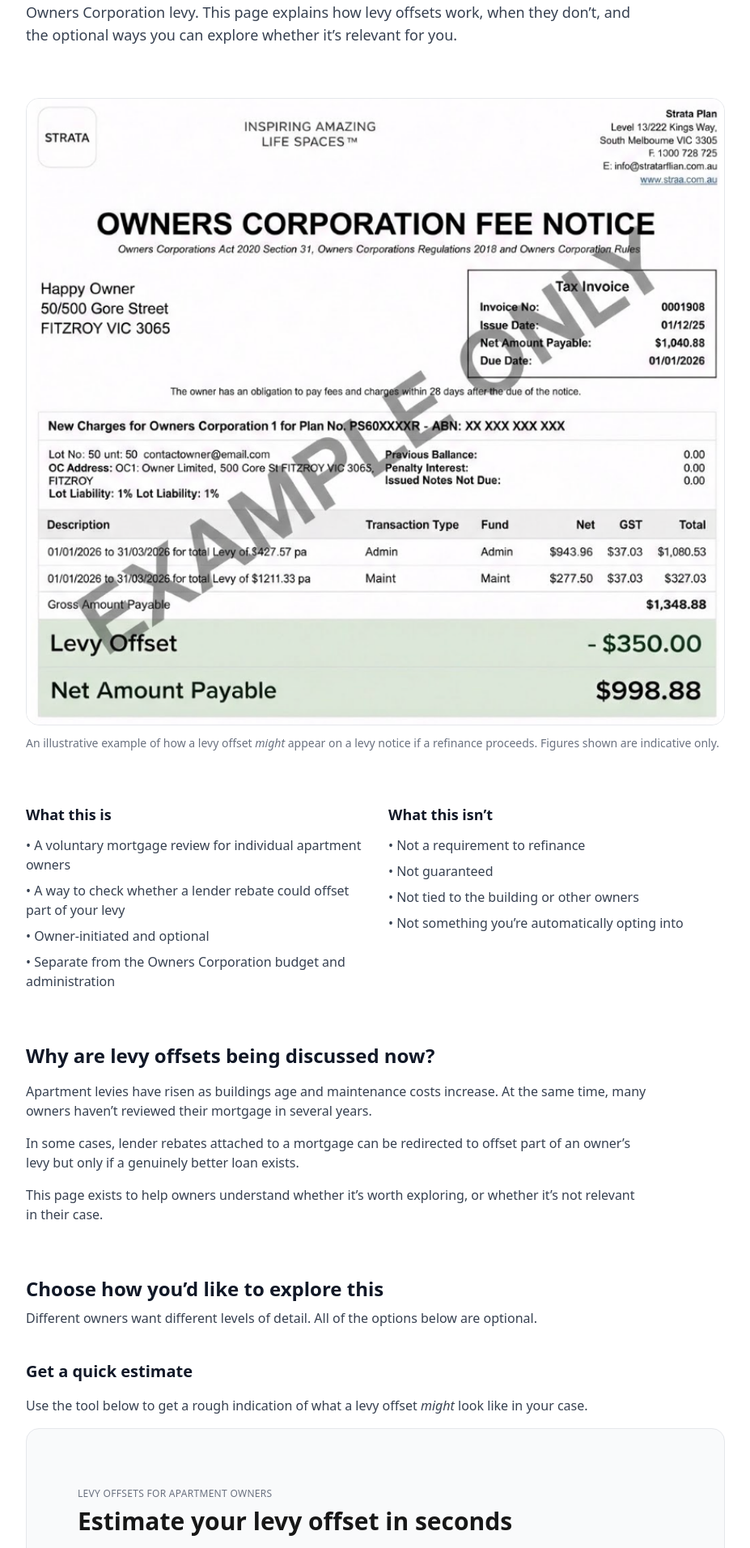
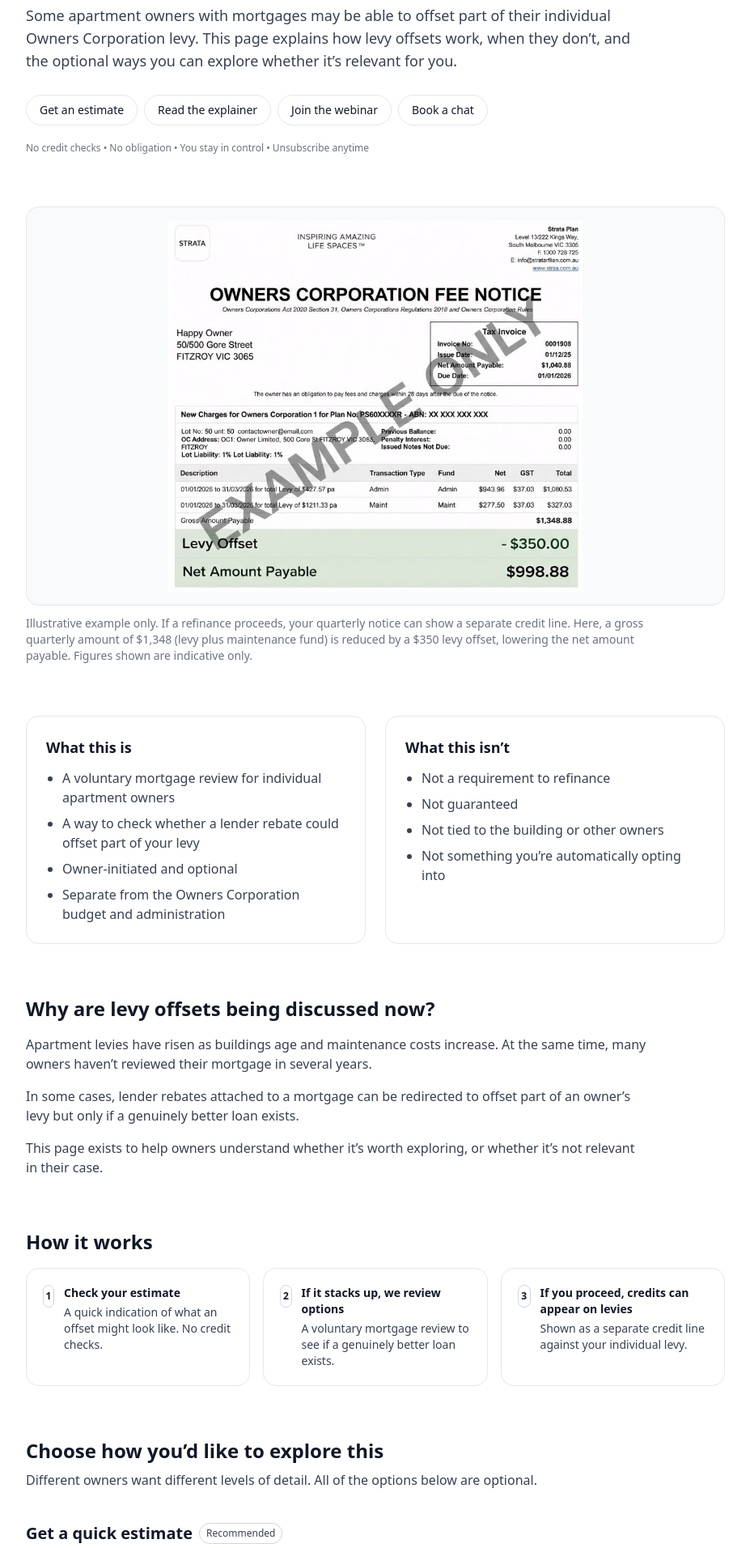
Before and after one commit to RukiDe/sold-nextjs, a Next.js app: page /buildings/levy-offsets/for-owners in a window 1280 px wide. Shown: the part 228-2140 px from the top of the page at 81% size, without its empty margins (176-1103 px from the left). Built offline with nearby package versions, Linux system fonts and the light colour scheme; no server answers.

Commit message:
levy offset page design changes 1.1

```diff
--- a/app/buildings/levy-offsets/for-owners/page.tsx
+++ b/app/buildings/levy-offsets/for-owners/page.tsx
@@ -1,66 +1,134 @@
+import type { ReactNode } from "react";
 import OwnersEstimatePage from "./estimate/OwnersEstimate";
 import { PdfExplainerCta } from "@/components/PdfExplainerCta";
 import { WebinarSignupCta } from "@/components/WebinarSignupCta";
+
+function JumpPill({
+  href,
+  children,
+}: {
+  href: string;
+  children: ReactNode;
+}) {
+  return (
+    <a
+      href={href}
+      className="inline-flex items-center justify-center px-4 py-2 rounded-full border border-gray-200 bg-white text-sm font-medium text-gray-900 hover:border-gray-300 transition"
+    >
+      {children}
+    </a>
+  );
+}
+
+function Step({
+  n,
+  title,
+  desc,
+}: {
+  n: string;
+  title: string;
+  desc: string;
+}) {
+  return (
+    <div className="border border-gray-200 rounded-2xl p-5 bg-white">
+      <div className="flex items-start gap-3">
+        <div className="h-7 w-7 rounded-full border border-gray-300 flex items-center justify-center text-xs font-semibold text-gray-900">
+          {n}
+        </div>
+        <div className="space-y-1">
+          <p className="text-sm font-semibold text-gray-900">{title}</p>
+          <p className="text-sm text-gray-700">{desc}</p>
+        </div>
+      </div>
+    </div>
+  );
+}
 
 export default function LevyOffsetsForOwnersPage() {
   return (
     <main className="bg-white">
       <section className="max-w-4xl mx-auto px-4 py-12 space-y-16">
         {/* HERO */}
-        <header className="space-y-4">
+        <header className="space-y-5">
+          <div className="space-y-3 max-w-3xl">
             <p className="text-xs uppercase tracking-wide text-gray-500">
               Levy offsets for apartment owners
             </p>
             <h1 className="text-3xl md:text-4xl font-semibold text-gray-900">
               A voluntary levy offset for apartment owners
             </h1>
-          <p className="text-lg text-gray-700 max-w-3xl">
+            <p className="text-lg text-gray-700">
               Some apartment owners with mortgages may be able to offset part of
               their individual Owners Corporation levy. This page explains how
               levy offsets work, when they don’t, and the optional ways you can
               explore whether it’s relevant for you.
+            </p>
+          </div>
+
+          {/* Jump bar */}
+          <div className="flex flex-wrap gap-2 pt-2">
+            <JumpPill href="#estimate">Get an estimate</JumpPill>
+            <JumpPill href="#pdf">Read the explainer</JumpPill>
+            <JumpPill href="#webinar">Join the webinar</JumpPill>
+            <JumpPill href="#chat">Book a chat</JumpPill>
+          </div>
+
+          {/* Trust strip */}
+          <p className="text-xs text-gray-500">
+            No credit checks • No obligation • You stay in control • Unsubscribe
+            anytime
           </p>
         </header>
 
         {/* MONEY SHOT */}
         <section className="space-y-3">
           <div className="border border-gray-200 rounded-2xl overflow-hidden bg-gray-50">
+            <div className="flex justify-center px-3 py-4">
               <img
                 src="/levy-offset-notice.png"
                 alt="Illustrative levy notice showing levy offset"
-            className="w-full h-auto"
+                className="w-full max-w-md md:max-w-lg h-auto"
               />
             </div>
-          <p className="text-sm text-gray-500">
-            An illustrative example of how a levy offset <em>might</em> appear
-            on a levy notice if a refinance proceeds. Figures shown are
+          </div>
+
+          <p className="text-sm text-gray-500 max-w-3xl">
+            Illustrative example only. If a refinance proceeds, your quarterly
+            notice can show a separate credit line. Here, a gross quarterly
+            amount of $1,348 (levy plus maintenance fund) is reduced by a $350
+            levy offset, lowering the net amount payable. Figures shown are
             indicative only.
           </p>
         </section>
 
         {/* WHAT THIS IS / ISN'T */}
-        <section className="grid md:grid-cols-2 gap-8">
-          <div>
+        <section className="grid md:grid-cols-2 gap-6">
+          <div className="border border-gray-200 rounded-2xl p-6 bg-white">
             <h2 className="text-lg font-semibold mb-3 text-gray-900">
               What this is
             </h2>
-            <ul className="space-y-2 text-gray-700">
-              <li>• A voluntary mortgage review for individual apartment owners</li>
-              <li>• A way to check whether a lender rebate could offset part of your levy</li>
-              <li>• Owner-initiated and optional</li>
-              <li>• Separate from the Owners Corporation budget and administration</li>
+            <ul className="list-disc pl-5 space-y-2 text-gray-700">
+              <li>A voluntary mortgage review for individual apartment owners</li>
+              <li>
+                A way to check whether a lender rebate could offset part of your
+                levy
+              </li>
+              <li>Owner-initiated and optional</li>
+              <li>
+                Separate from the Owners Corporation budget and administration
+              </li>
             </ul>
           </div>
 
-          <div>
+          <div className="border border-gray-200 rounded-2xl p-6 bg-white">
             <h2 className="text-lg font-semibold mb-3 text-gray-900">
               What this isn’t
             </h2>
-            <ul className="space-y-2 text-gray-700">
-              <li>• Not a requirement to refinance</li>
-              <li>• Not guaranteed</li>
-              <li>• Not tied to the building or other owners</li>
-              <li>• Not something you’re automatically opting into</li>
+            <ul className="list-disc pl-5 space-y-2 text-gray-700">
+              <li>Not a requirement to refinance</li>
+              <li>Not guaranteed</li>
+              <li>Not tied to the building or other owners</li>
+              <li>Not something you’re automatically opting into</li>
             </ul>
           </div>
         </section>
@@ -89,9 +157,31 @@ export default function LevyOffsetsForOwnersPage() {
           </p>
         </section>
 
+        {/* HOW IT WORKS STRIP */}
+        <section className="space-y-4">
+          <h2 className="text-2xl font-semibold text-gray-900">How it works</h2>
+          <div className="grid md:grid-cols-3 gap-4">
+            <Step
+              n="1"
+              title="Check your estimate"
+              desc="A quick indication of what an offset might look like. No credit checks."
+            />
+            <Step
+              n="2"
+              title="If it stacks up, we review options"
+              desc="A voluntary mortgage review to see if a genuinely better loan exists."
+            />
+            <Step
+              n="3"
+              title="If you proceed, credits can appear on levies"
+              desc="Shown as a separate credit line against your individual levy."
+            />
+          </div>
+        </section>
+
         {/* CHOICE ARCHITECTURE */}
         <section className="space-y-10">
-          <header className="space-y-2">
+          <header className="space-y-2 max-w-3xl">
             <h2 className="text-2xl font-semibold text-gray-900">
               Choose how you’d like to explore this
             </h2>
@@ -101,54 +191,69 @@ export default function LevyOffsetsForOwnersPage() {
             </p>
           </header>
 
-          {/* OPTION A — ESTIMATE */}
-          <section className="space-y-4">
+          {/* OPTION A — ESTIMATE (recommended) */}
+          <section id="estimate" className="space-y-4 scroll-mt-24">
+            <div className="flex items-center gap-2">
               <h3 className="text-xl font-semibold text-gray-900">
                 Get a quick estimate
               </h3>
-            <p className="text-gray-700">
+              <span className="text-xs font-medium px-2 py-1 rounded-full border border-gray-300 text-gray-700 bg-white">
+                Recommended
+              </span>
+            </div>
+
+            <p className="text-gray-700 max-w-3xl">
               Use the tool below to get a rough indication of what a levy offset{" "}
               <em>might</em> look like in your case.
             </p>
 
-            <div className="border border-gray-200 rounded-2xl p-6 bg-gray-50">
+            <div className="border border-gray-300 rounded-2xl p-6 bg-gray-50">
               <OwnersEstimatePage />
             </div>
 
-            <p className="text-sm text-gray-500">
+            <p className="text-sm text-gray-500 max-w-3xl">
               Indicative only. No credit checks. Nothing changes unless you
               choose to proceed.
             </p>
           </section>
 
           {/* OPTION B — PDF */}
-          <section className="border border-gray-200 rounded-2xl p-6 space-y-3">
+          <section id="pdf" className="scroll-mt-24">
+            <div className="border border-gray-200 rounded-2xl p-6 md:p-8 bg-white space-y-3">
               <PdfExplainerCta />
+            </div>
           </section>
 
           {/* OPTION C — WEBINAR */}
-          <section className="border border-gray-200 rounded-2xl p-6 space-y-3">
+          <section id="webinar" className="scroll-mt-24">
+            <div className="border border-gray-200 rounded-2xl p-6 md:p-8 bg-white space-y-3">
               <WebinarSignupCta pagePath="/buildings/levy-offsets/for-owners" />
+            </div>
           </section>
 
           {/* OPTION D — 1:1 */}
-          <section className="border border-dashed border-gray-300 rounded-2xl p-6 space-y-3">
+          <section
+            id="chat"
+            className="border border-dashed border-gray-300 rounded-2xl p-6 md:p-8 space-y-3 scroll-mt-24 bg-white"
+          >
+            <div className="space-y-2 max-w-3xl">
               <h3 className="text-lg font-semibold text-gray-900">
                 Prefer to sanity-check this for your situation?
               </h3>
               <p className="text-gray-700">
-              If you’re already confident this might be relevant, you can book a
-              short, no-obligation conversation.
+                If you’re already confident this might be relevant, you can book
+                a short, no-obligation conversation.
               </p>
+            </div>
 
             <a
               href="https://calendly.com/rukid-sold/30min"
-              className="inline-flex items-center justify-center px-5 py-3 rounded-full border border-gray-300 text-sm font-medium hover:border-gray-400"
+              className="inline-flex items-center justify-center px-5 py-3 rounded-full border border-gray-300 text-sm font-medium hover:border-gray-400 transition"
             >
               Book a short chat
             </a>
 
-            <p className="text-sm text-gray-500">
+            <p className="text-sm text-gray-500 max-w-3xl">
               A 15-minute sanity check. No applications, no pressure.
             </p>
           </section>
@@ -159,11 +264,11 @@ export default function LevyOffsetsForOwnersPage() {
           <h2 className="text-2xl font-semibold text-gray-900">
             Who this tends to be most relevant for
           </h2>
-          <ul className="space-y-2 text-gray-700">
-            <li>• Owners with a mortgage</li>
-            <li>• Loans taken out or last reviewed 2+ years ago</li>
-            <li>• Variable or expired fixed rates</li>
-            <li>• Meaningful quarterly levies</li>
+          <ul className="list-disc pl-5 space-y-2 text-gray-700">
+            <li>Owners with a mortgage</li>
+            <li>Loans taken out or last reviewed 2+ years ago</li>
+            <li>Variable or expired fixed rates</li>
+            <li>Meaningful quarterly levies</li>
           </ul>
           <p className="text-gray-700">
             If your loan is very new or already highly optimised, this may not
@@ -172,7 +277,7 @@ export default function LevyOffsetsForOwnersPage() {
         </section>
 
         {/* FOOTER */}
-        <footer className="pt-8 border-t border-gray-200">
+        <footer className="pt-8 border-t border-gray-200 space-y-3">
           <p className="text-xs text-gray-500 max-w-3xl">
             Sold Financial will only contact owners who choose to provide their
             details. Indicative information only. Outcomes depend on lender
--- a/components/PdfExplainerCta.tsx
+++ b/components/PdfExplainerCta.tsx
@@ -63,7 +63,7 @@ export function PdfExplainerCta() {
   return (
     <div className="border border-gray-200 rounded-2xl p-8 bg-white shadow-sm">
       <h2 className="text-2xl font-semibold text-gray-900 mb-3">
-        Prefer to read this properly?
+        Prefer to read this through?
       </h2>
 
       <p className="text-gray-700 mb-5">
```
Lines whose indentation alone changed are shown as unchanged.
